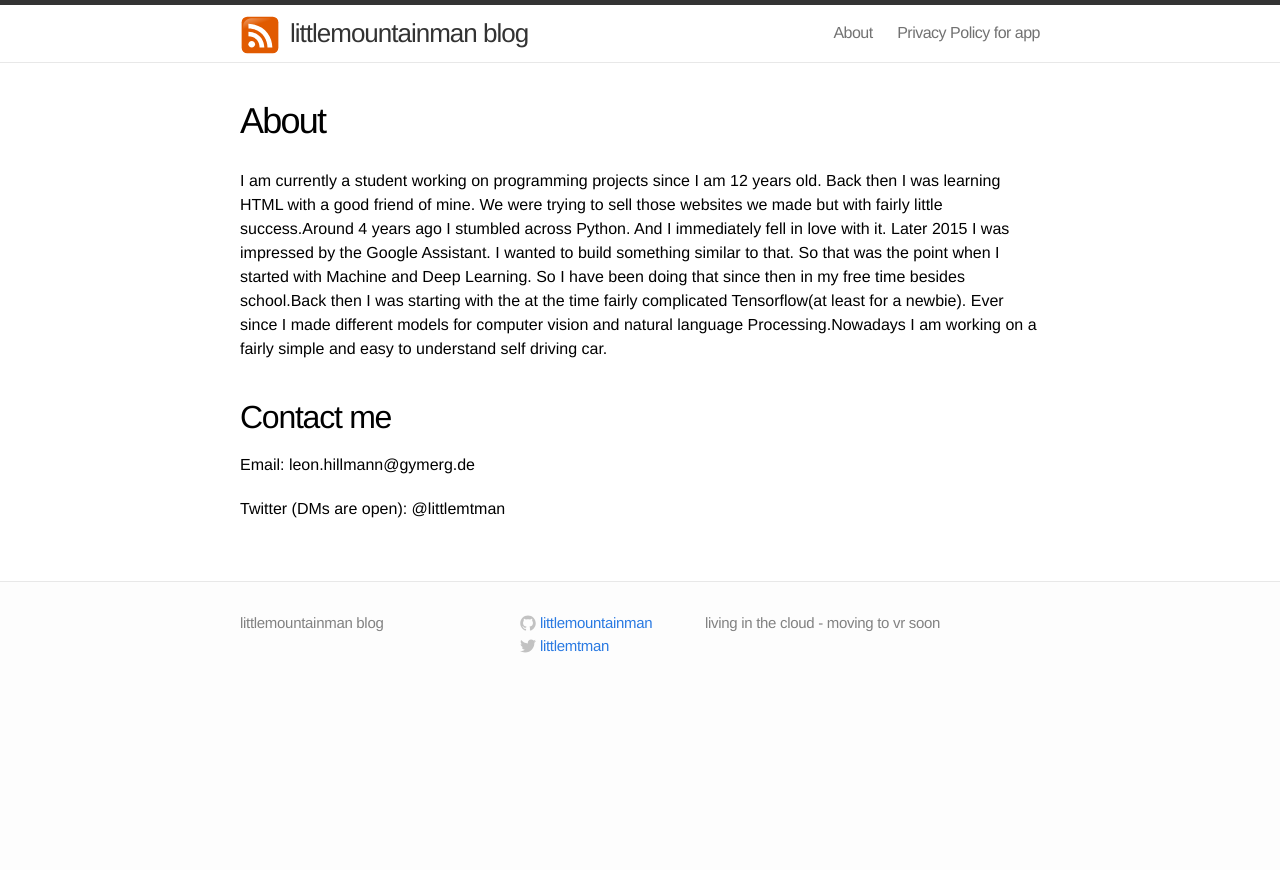
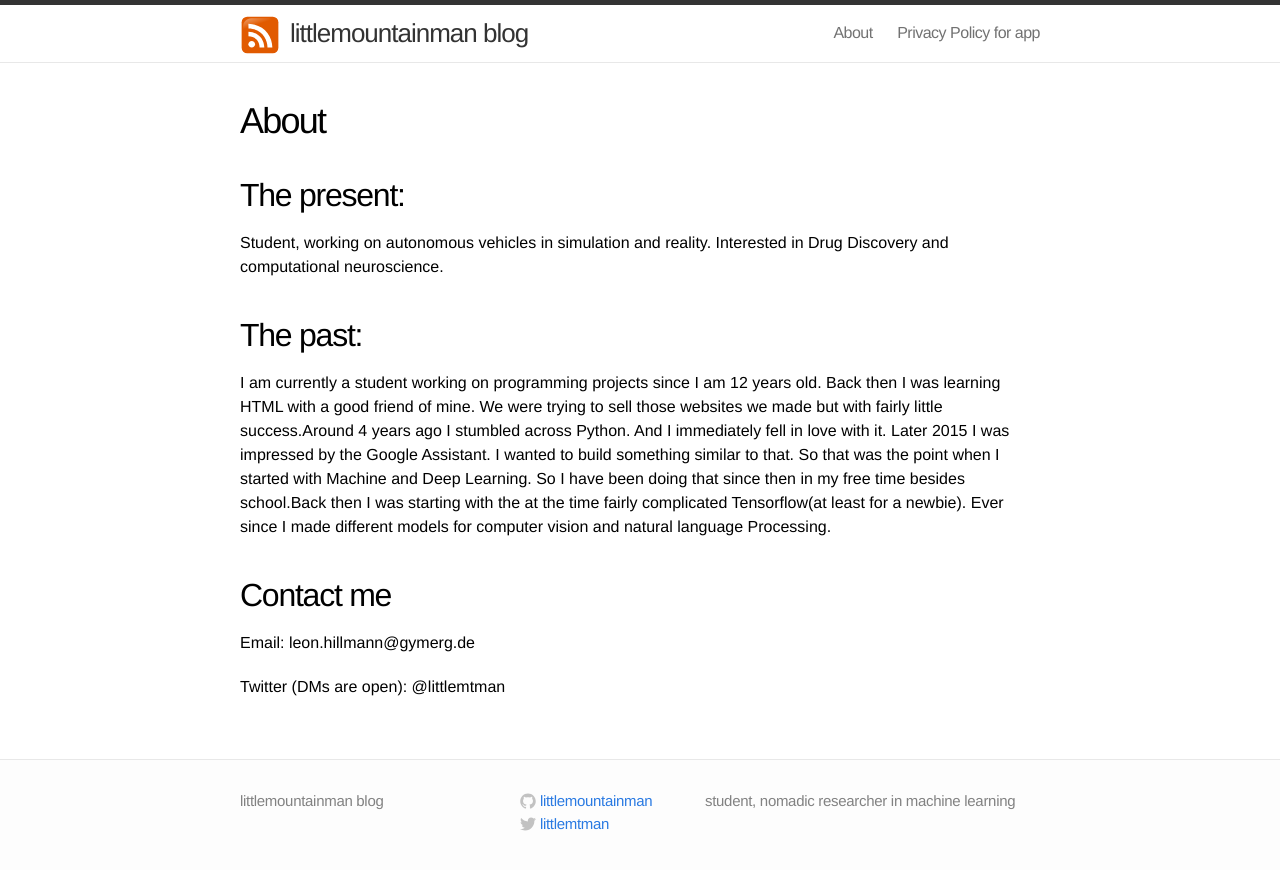
Before and after one commit to littlemountainman/littlemountainman.github.io, a Jekyll site: the page built from about.md, in a window 1280 px wide. Shown: the top 870 px of the page. Built offline with Jekyll 4.4.1, drawn with Linux system fonts in a browser that asks for light colours.

Commit message:
disqus and about

```diff
--- a/_config.yml
+++ b/_config.yml
@@ -1,7 +1,7 @@
 # Site settings
 title: littlemountainman blog
 email:
-description: "living in the cloud - moving to vr soon"
+description: "student, nomadic researcher in machine learning"
 baseurl: ""
 url: "http://littlemountainman.github.io"
 twitter_username: littlemtman
--- a/_layouts/post.html
+++ b/_layouts/post.html
@@ -12,6 +12,8 @@ layout: default
   {{ content }}
   </article>
 
+  {% include disqus.html %}
+
   <!-- mathjax -->
   {% if page.mathjax %}
   <script type="text/javascript" src="//cdn.mathjax.org/mathjax/latest/MathJax.js?config=TeX-AMS-MML_HTMLorMML"></script>
--- a/about.md
+++ b/about.md
@@ -4,8 +4,12 @@ title: About
 permalink: /about/
 ---
 
+## The present:
+Student, working on autonomous vehicles in simulation and reality. Interested in Drug Discovery and computational neuroscience.
+
+## The past:
 I am currently a student working on programming projects since I am 12 years old. Back then I was learning HTML with a good friend of mine. We were trying to sell those websites we made but with fairly little success.Around 4 years ago I stumbled across Python. And I immediately fell in love with it. Later 2015 I was impressed by the Google Assistant. I wanted to build something similar to that. So that was the point when I started with Machine and Deep Learning.
-So I have been doing that since then in my free time besides school.Back then I was starting with the at the time fairly complicated Tensorflow(at least for a newbie). Ever since I made different models for computer vision and natural language Processing.Nowadays I am working on a fairly simple and easy to understand self driving car.
+So I have been doing that since then in my free time besides school.Back then I was starting with the at the time fairly complicated Tensorflow(at least for a newbie). Ever since I made different models for computer vision and natural language Processing.
 
 ## Contact me
 
```
Also changed, not shown: _includes/disqus.html (added, +20 -0 lines), 7 other files.
